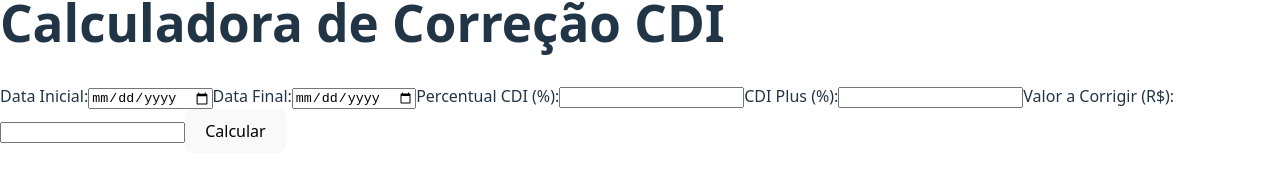
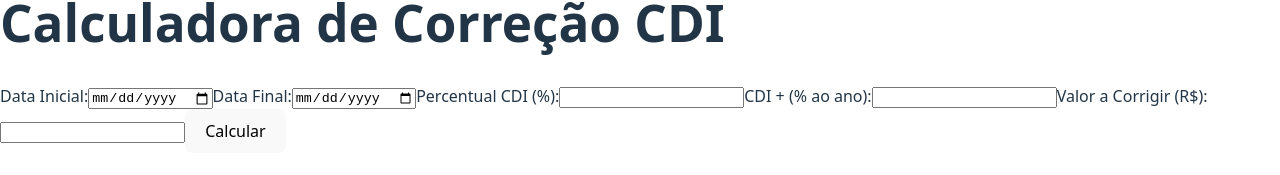
Before and after one commit to smgalvao/frontend-cdi, a React (Vite) app: page / in a window 1280 px wide. Shown: the part 344-519 px from the top of the page. Built offline with nearby package versions, Linux system fonts and the light colour scheme.

Commit message:
Update CorrecaoForm.jsx

```diff
--- a/src/CorrecaoForm.jsx
+++ b/src/CorrecaoForm.jsx
@@ -61,7 +61,7 @@ function CorrecaoForm() {
           <input type="number" name="percentual_cdi" value={formulario.percentual_cdi} onChange={handleChange} required step="0.01" />
         </label>
         <label>
-          CDI Plus (%):
+          CDI + (% ao ano):
           <input type="number" name="cdi_plus" value={formulario.cdi_plus} onChange={handleChange} required step="0.01" />
         </label>
         <label>
```
